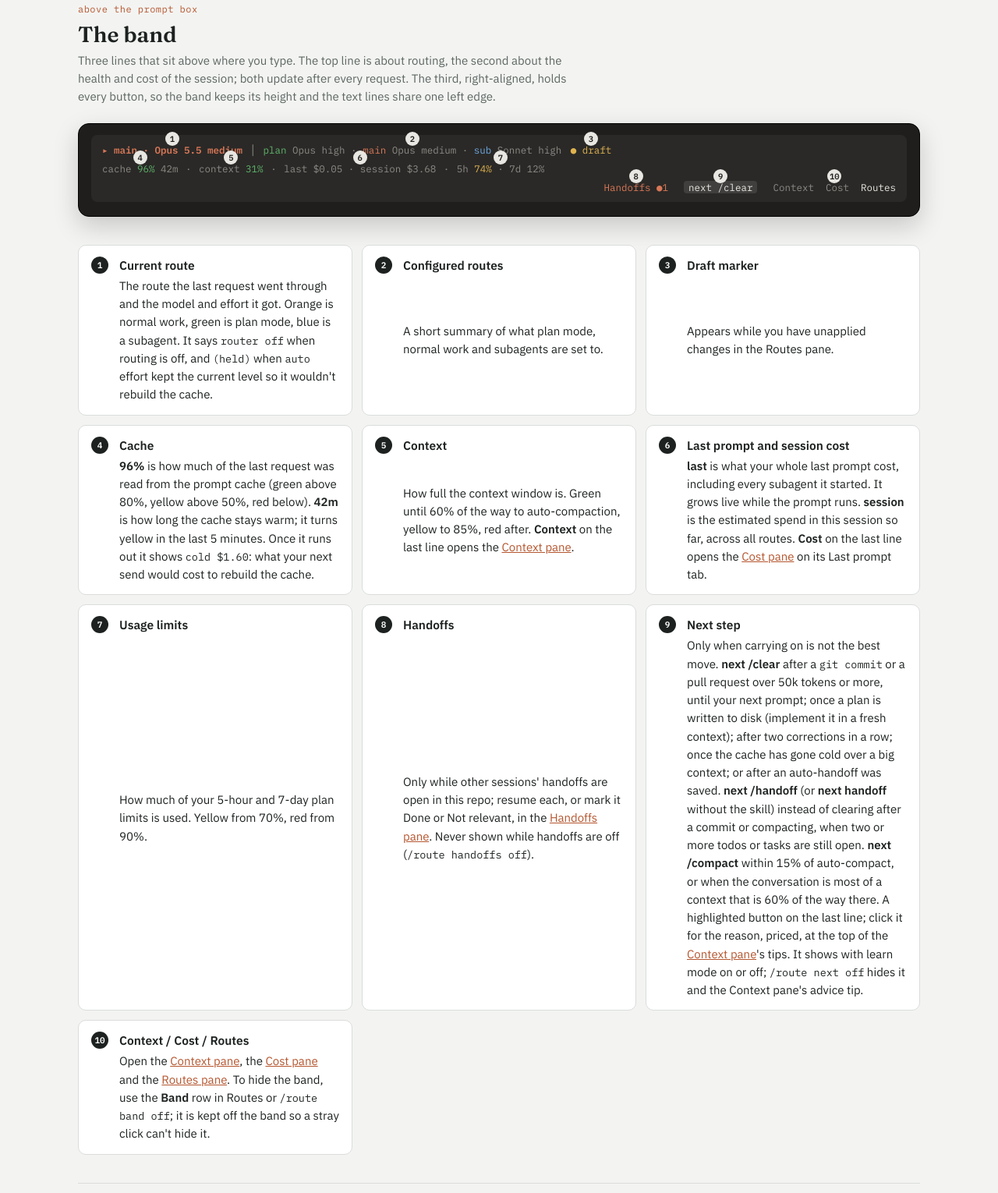
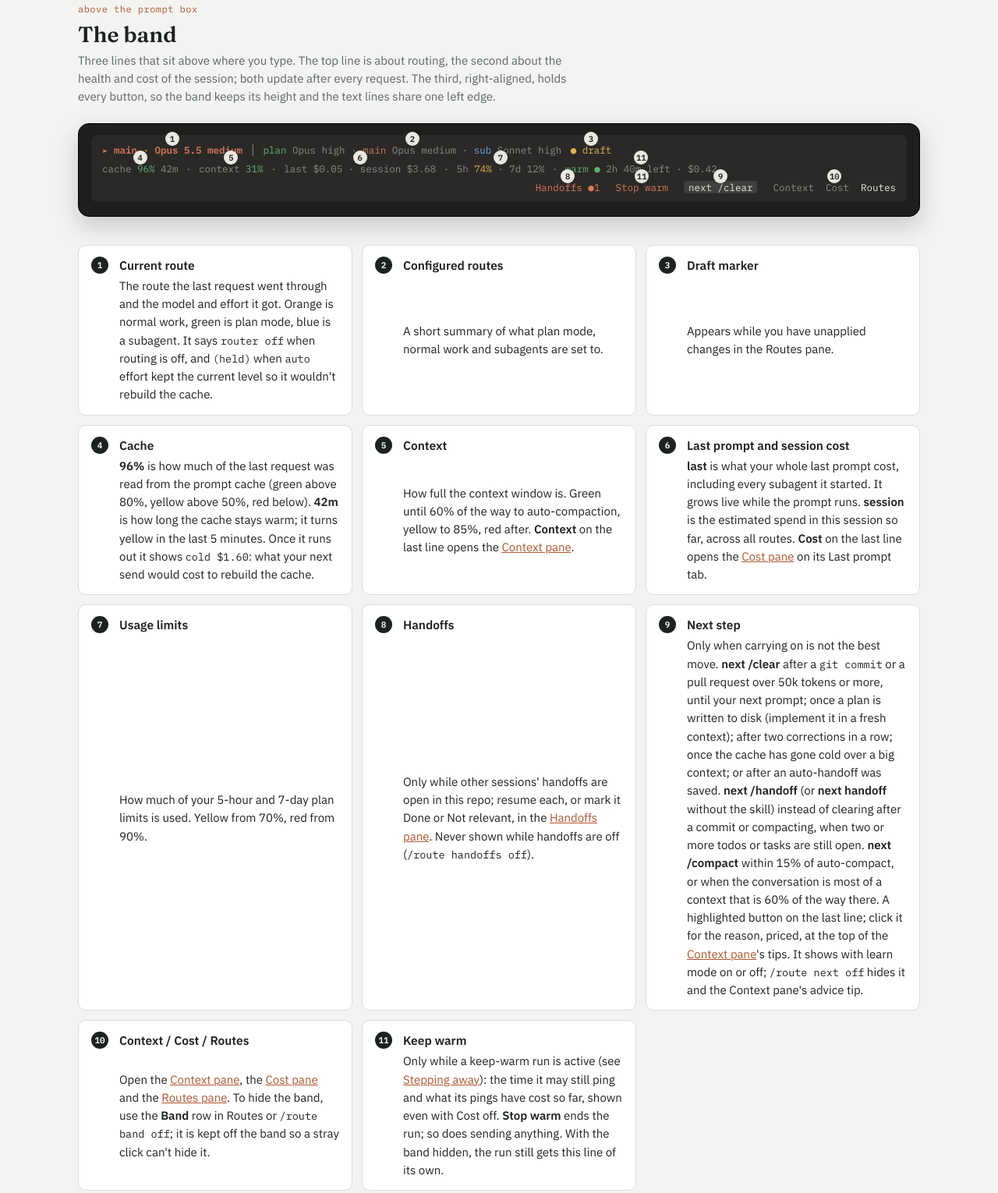
Before and after one commit to TFoxik/claude-model-router, a plain HTML site: page docs/index.html in a window 1280 px wide. Shown: the part 940-2470 px from the top of the page at 78% size. Drawn offline with Linux system fonts and the light colour scheme.

Commit message:
Docs: keep warm in the band mockup

```diff
--- a/docs/index.html
+++ b/docs/index.html
@@ -232,10 +232,13 @@ td .ex { color: var(--muted); font-size: 13.5px; }
               <span class="zone inl" data-z="b6"><span class="pin">6</span><span class="dim">last $0.05 · session $3.68</span></span>
               <span class="dim">·</span>
               <span class="zone inl" data-z="b7"><span class="pin">7</span><span class="dim">5h </span><span class="warn">74%</span><span class="dim"> · 7d 12%</span></span>
+              <span class="dim">·</span>
+              <span class="zone inl" data-z="b12"><span class="pin">11</span><span class="ok">warm ●</span><span class="dim"> 2h 40m left · $0.42</span></span>
             </div>
           </div>
           <div class="btns">
             <span class="zone inl" data-z="b8"><span class="pin">8</span><span class="main">Handoffs ●1</span></span>
+            <span class="zone inl" data-z="b12"><span class="pin">11</span><span class="main">Stop warm</span></span>
             <span class="zone inl" data-z="b10"><span class="pin">9</span><span class="primary">next /clear</span></span>
             <span class="zone inl" data-z="b11"><span class="pin">10</span><span class="dim">Context</span> &nbsp;<span class="dim">Cost</span> &nbsp;<span>Routes</span></span>
           </div>
@@ -252,6 +255,7 @@ td .ex { color: var(--muted); font-size: 13.5px; }
         <div class="note" data-z="b8"><span class="n">8</span><h3>Handoffs</h3><div class="body"><p>Only while other sessions' handoffs are open in this repo; resume each, or mark it Done or Not relevant, in the <a href="#handoffs">Handoffs pane</a>. Never shown while handoffs are off (<code>/route handoffs off</code>).</p></div></div>
         <div class="note" data-z="b10"><span class="n">9</span><h3>Next step</h3><div class="body"><p>Only when carrying on is not the best move. <b>next /clear</b> after a <code>git commit</code> or a pull request over 50k tokens or more, until your next prompt; once a plan is written to disk (implement it in a fresh context); after two corrections in a row; once the cache has gone cold over a big context; or after an auto-handoff was saved. <b>next /handoff</b> (or <b>next handoff</b> without the skill) instead of clearing after a commit or compacting, when two or more todos or tasks are still open. <b>next /compact</b> within 15% of auto-compact, or when the conversation is most of a context that is 60% of the way there. A highlighted button on the last line; click it for the reason, priced, at the top of the <a href="#context">Context pane</a>'s tips. It shows with learn mode on or off; <code>/route next off</code> hides it and the Context pane's advice tip.</p></div></div>
         <div class="note" data-z="b11"><span class="n">10</span><h3>Context / Cost / Routes</h3><div class="body"><p>Open the <a href="#context">Context pane</a>, the <a href="#cost">Cost pane</a> and the <a href="#routes">Routes pane</a>. To hide the band, use the <b>Band</b> row in Routes or <code>/route band off</code>; it is kept off the band so a stray click can't hide it.</p></div></div>
+        <div class="note" data-z="b12"><span class="n">11</span><h3>Keep warm</h3><div class="body"><p>Only while a keep-warm run is active (see <a href="#away">Stepping away</a>): the time it may still ping and what its pings have cost so far, shown even with Cost off. <b>Stop warm</b> ends the run; so does sending anything. With the band hidden, the run still gets this line of its own.</p></div></div>
       </div>
     </div>
   </section>
@@ -733,7 +737,7 @@ td .ex { color: var(--muted); font-size: 13.5px; }
         <div class="note" data-z="a2"><span class="n">2</span><h3>Note and clear</h3><div class="body"><p>The cheapest way back. One warm turn to have Claude write down the plan, decisions and next steps, then <code>/rename</code> so you can find the session and <code>/clear</code>. You come back to a small, fresh session that reads the note.</p></div></div>
         <div class="note" data-z="a3"><span class="n">3</span><h3>Compact while warm</h3><div class="body"><p>Compaction reads the whole conversation; warm, that read is cheap. Tell it what to keep. On return only the short summary is written to a new cache. Compacting <em>after</em> the break is the expensive way: it reads everything at full price.</p></div></div>
         <div class="note" data-z="a4"><span class="n">4</span><h3>Rename and resume</h3><div class="body"><p>Nothing now. On Pro and Max, resuming a big session after a long break offers to continue from a summary instead of the full history.</p></div></div>
-        <div class="note" data-z="a5"><span class="n">5</span><h3>Keep warm</h3><div class="body"><p>A tiny send before each expiry keeps the cache alive for one warm read per hour. <b>Keep warm</b> (in the Context pane's Before a break box) or <code>/route warm</code> starts it: about six minutes before each expiry the router re-sends the session's last request from the cache with <code>Reply with OK.</code>, which adds nothing to the conversation and can't run a tool. It stops when you send anything, at the limit set in Routes › Keep warm (4 h by default; that row also turns it on and off), with <b>Stop warm</b> in the band, or if the cache goes cold anyway. While it runs, the band shows <b>warm ●</b> with the time left and what the pings have cost, and auto-handoff waits. Worth it for a few hours away; overnight it adds up, and on a subscription it counts against your limits. On the 5-minute cache a ping every few minutes costs more than the rewrite, so it is offered on the 60-minute cache only.</p></div></div>
+        <div class="note" data-z="a5"><span class="n">5</span><h3>Keep warm</h3><div class="body"><p>A tiny send before each expiry keeps the cache alive for one warm read per hour. <b>Keep warm</b> (in the Context pane's Before a break box) or <code>/route warm</code> starts it: about six minutes before each expiry the router re-sends the session's last request from the cache with <code>Reply with OK.</code>, which adds nothing to the conversation and can't run a tool. It stops when you send anything, at the limit set in Routes › Keep warm (4 h by default; that row also turns it on and off), with <b>Stop warm</b> in the band, or if the cache goes cold anyway. While it runs, the band shows <b>warm ●</b> with the time left and what the pings have cost, Cost › Session lists them as <b>Keep warm (cache pings while away)</b>, and auto-handoff waits. Worth it for a few hours away; overnight it adds up, and on a subscription it counts against your limits. On the 5-minute cache a ping every few minutes costs more than the rewrite, so it is offered on the 60-minute cache only.</p></div></div>
         <div class="note" data-z="a6"><span class="n">6</span><h3>Do nothing</h3><div class="body"><p>Free now, and the first send after the break re-writes everything. The <a href="#guard">cold-send guard</a> will hold that send once with its price.</p></div></div>
       </div>
     </div>
```
